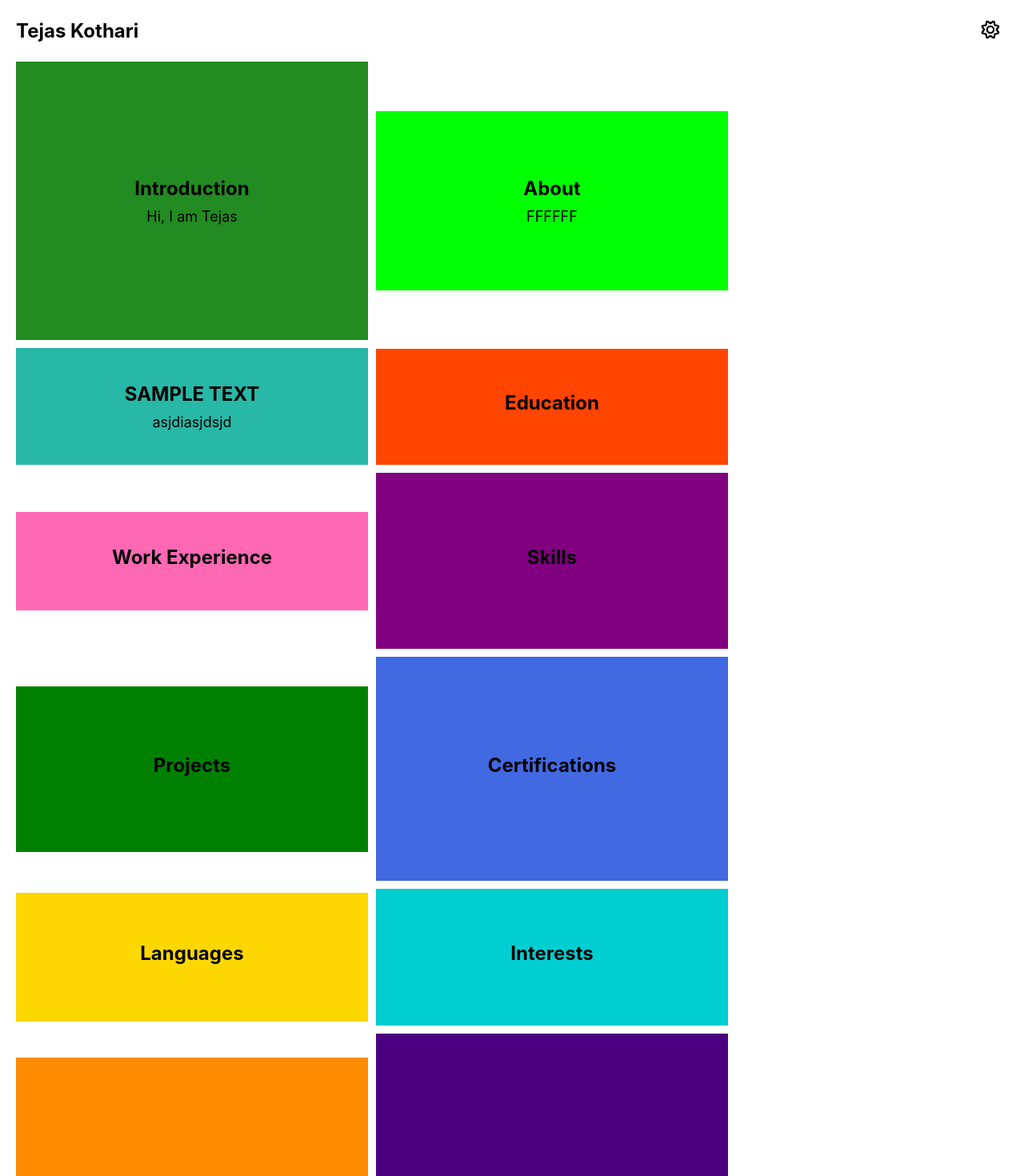
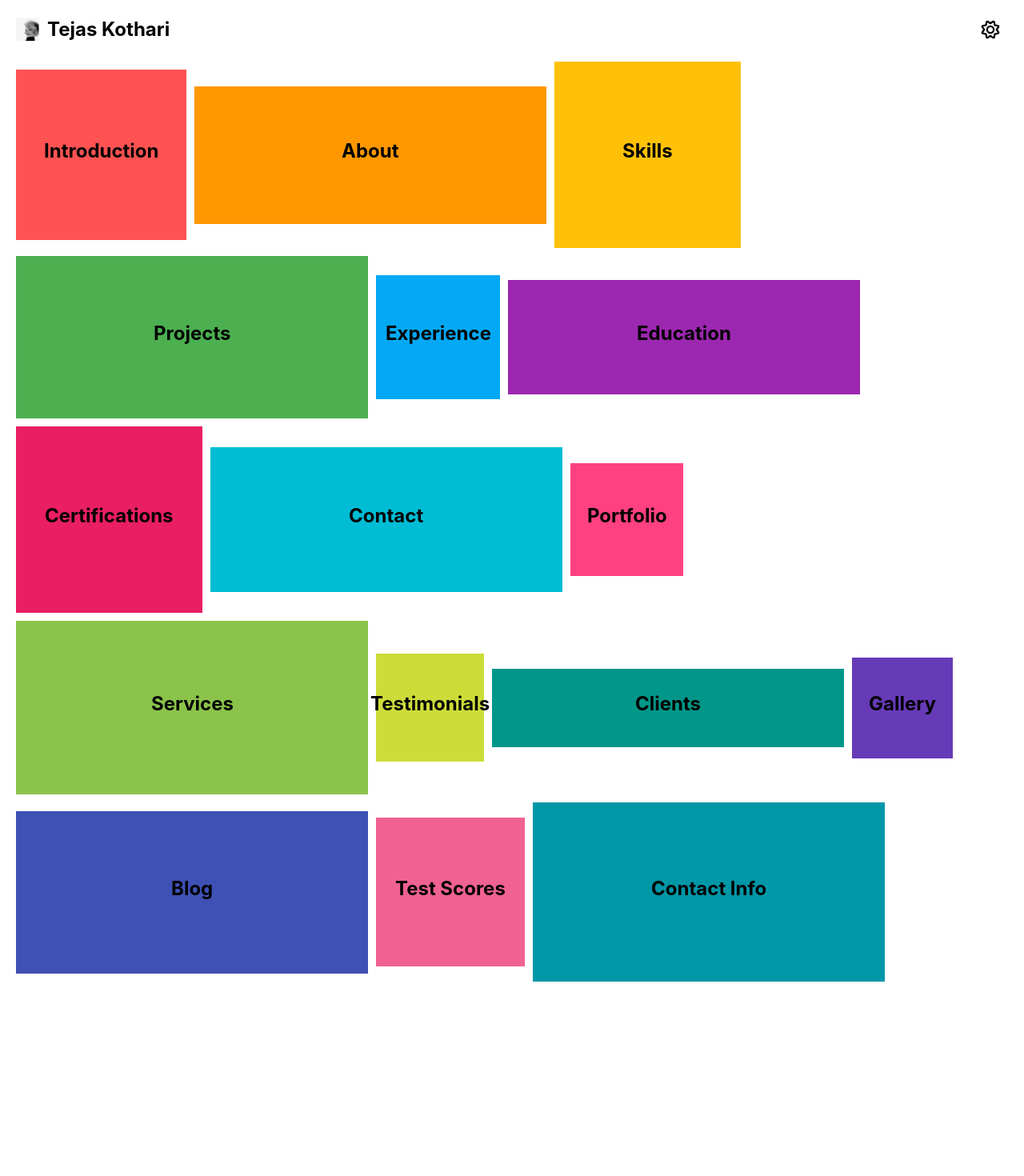
Before and after one commit to tejas-k3/tejas-kothari-portfolio, a React (Create React App) app: page / in a window 1280 px wide. Shown: the top 1470 px of the page at 80% size. After the commit the page ends 1247 px from the top, so only its background shows below. Built offline with nearby package versions, Linux system fonts and the light colour scheme.

Commit message:
Added pfp and fade effect

```diff
--- a/src/App.css
+++ b/src/App.css
@@ -3,17 +3,21 @@
   padding: 20px;
   min-height: 100vh;
   transition: background-color 0.3s;
-  color:Black;
+  color: Black;
 }
 
 .header {
   display: flex;
   justify-content: space-between;
   align-items: center;
+  cursor: pointer;
   margin-bottom: 20px;
 }
 
 .title {
+  display: flex;
+  align-items: center;
+  margin-bottom: 5px; /* Add margin-bottom for the desired gap */
   font-size: 24px;
   font-weight: bold;
 }
@@ -45,5 +49,5 @@
 /* Dark theme styles */
 .dark {
   background-color: black;
-  color:white;
+  color: white;
 }
--- a/src/App.js
+++ b/src/App.js
@@ -1,29 +1,54 @@
-import React, { useState, createContext } from "react";
+import React, { useState, createContext, useRef, useEffect } from "react";
 import "./App.css";
 import sunIcon from "./sun.svg";
 import moonIcon from "./moon.svg";
 import Tile from "./Tile";
 import data from "./data.json";
+import itachiImage from "./pfp.jpg"; // Import the image
 
 const ThemeContext = createContext();
 
 function App() {
   const [isDarkMode, setIsDarkMode] = useState(false);
+  const titleRef = useRef(null);
+  const [imageSize, setImageSize] = useState(0);
+  const [areTilesVisible, setAreTilesVisible] = useState(true);
+
+  useEffect(() => {
+    if (titleRef.current) {
+      const titleHeight = titleRef.current.offsetHeight;
+      setImageSize(titleHeight);
+    }
+  }, []);
+
+  const handleTitleClick = () => {
+    setAreTilesVisible(false); // Hide the tiles
+    setTimeout(() => setAreTilesVisible(true), 600); // Show the tiles after 2 seconds
+  };
 
   const toggleTheme = () => {
     setIsDarkMode(!isDarkMode);
+  };
+
+  const imageStyle = {
+    height: `${imageSize}px`,
+    width: `${imageSize}px`,
+    marginRight: "10px", // Add margin to create space between image and text
   };
 
   return (
     <ThemeContext.Provider value={isDarkMode}>
       <div className={`App ${isDarkMode ? "dark" : "light"}`}>
         <header className="header">
-          <div className="title">Tejas Kothari</div>
+          <div className="title">
+            <img className="portrait" src={itachiImage} alt="Portrait" style={imageStyle} />
+            <span ref={titleRef} onClick={handleTitleClick}>Tejas Kothari</span>
+          </div>
           <button className="theme-toggle" onClick={toggleTheme}>
             <img src={isDarkMode ? moonIcon : sunIcon} alt="Theme toggle" />
           </button>
         </header>
-        <div className="tile-container">
+        <div className={`tile-container ${areTilesVisible ? "" : "fade-out"}`}>
           {data.tiles.map((tile, index) => (
             <Tile
               key={index}
--- a/src/Tile.css
+++ b/src/Tile.css
@@ -1,19 +1,26 @@
 .tile {
+  position: relative;
   display: flex;
   flex-direction: column;
   justify-content: center;
   align-items: center;
   background-color: var(--tile-color);
-  /* border-radius: 10px; */
   padding: 20px;
-  min-width: var(--tile-width); /* Add min-width property */
-  min-height: var(--tile-height); /* Add min-height property */
+  width: var(--tile-width);
+  height: var(--tile-height);
+  cursor: pointer;
+  transition: transform 0.3s ease;
+  perspective: 1000px; /* Add perspective for 3D transformation */
 }
+
 .tile-name {
   font-size: 24px;
   font-weight: bold;
   color: var(--text-color);
   margin-bottom: 10px;
+  transform: rotateY(
+    180deg
+  ); /* Add this property to ensure proper orientation */
 }
 
 .tile-content {
@@ -22,6 +29,7 @@
   white-space: nowrap;
   font-size: 18px;
   color: var(--text-color);
+  transform: rotateY(180deg);
 }
 
 .tile-container {
@@ -30,7 +38,34 @@
   justify-content: flex-start;
   align-content: flex-start;
   gap: 10px;
+  opacity: 1;
+  transition: opacity 0.3s ease-in-out;
+}
+
+.tile-container.fade-out {
+  opacity: 0;
 }
 .tile.dark {
-  color:white;
+  color: white;
 }
+
+.tile.flipped {
+  transform: rotateY(180deg);
+}
+
+.side {
+  position: absolute;
+  top: 0;
+  left: 0;
+  width: 100%;
+  height: 100%;
+  backface-visibility: hidden;
+}
+
+.front {
+  z-index: 2;
+}
+
+.back {
+  transform: rotateY(180deg);
+}
--- a/src/Tile.js
+++ b/src/Tile.js
@@ -1,25 +1,24 @@
-import React, { useContext } from 'react';
+import React, { useContext, useState } from 'react';
 import './Tile.css';
-import { ThemeContext } from './App'; // Import the ThemeContext from App.js
+import { ThemeContext } from './App';
 
 const Tile = ({ tileName, content, isSquare, color }) => {
-  const isDarkMode = useContext(ThemeContext); // Access the theme value from the ThemeContext
+  const isDarkMode = useContext(ThemeContext);
+  const [isFlipped, setIsFlipped] = useState(false);
 
   const tileStyle = {
     '--tile-color': color,
-    '--text-color': isDarkMode ? 'white' : 'black', // Update the text color based on the theme value
+    '--text-color': isDarkMode ? 'white' : 'black',
   };
 
   const getRandomSize = () => {
     const minSize = 50;
-    const maxSize = 400;
+    const maxSize = 200;
     var num = Math.floor(Math.random() * (maxSize - minSize + 1) + minSize);
-    // console.log(num);
     return num;
   };
 
   const tileSize = `${getRandomSize()}px`;
-
   if (isSquare) {
     tileStyle['--tile-width'] = tileSize;
     tileStyle['--tile-height'] = tileSize;
@@ -28,12 +27,20 @@ const Tile = ({ tileName, content, isSquare, color }) => {
     tileStyle['--tile-height'] = tileSize;
   }
 
+  const handleClick = () => {
+    setIsFlipped(!isFlipped);
+  };
+
+  const tileClass = `tile ${isFlipped ? 'flipped' : ''}`;
+
   return (
-    <div className="tile" style={tileStyle}>
-      <div className="tile-name">{tileName}</div>
-      <div className="tile-content">{content}</div>
+    <div className={tileClass} style={tileStyle} onClick={handleClick}>
+      <div className="tile-content">
+        {isFlipped ? content : <div className="tile-name">{tileName}</div>}
+      </div>
     </div>
   );
 };
 
+
 export default Tile;
--- a/src/data.json
+++ b/src/data.json
@@ -3,98 +3,98 @@
     {
       "tileName": "Introduction",
       "content": "Hi, I am Tejas",
-      "isSquare": false,
-      "color": "#228B22"
+      "isSquare": true,
+      "color": "#FF5252"
     },
     {
       "tileName": "About",
       "content": "FFFFFF",
       "isSquare": false,
-      "color": "#00FF00"
+      "color": "#FF9800"
     },
     {
-      "tileName": "SAMPLE TEXT",
-      "content": "asjdiasjdsjd",
+      "tileName": "Skills",
+      "content": "",
+      "isSquare": true,
+      "color": "#FFC107"
+    },
+    {
+      "tileName": "Projects",
+      "content": "",
       "isSquare": false,
-      "color": "#28b8a7"
+      "color": "#4CAF50"
+    },
+    {
+      "tileName": "Experience",
+      "content": "",
+      "isSquare": true,
+      "color": "#03A9F4"
     },
     {
       "tileName": "Education",
       "content": "",
       "isSquare": false,
-      "color": "#FF4500"
-    },
-    {
-      "tileName": "Work Experience",
-      "content": "",
-      "isSquare": false,
-      "color": "#FF69B4"
-    },
-    {
-      "tileName": "Skills",
-      "content": "",
-      "isSquare": false,
-      "color": "#800080"
-    },
-    {
-      "tileName": "Projects",
-      "content": "",
-      "isSquare": false,
-      "color": "#008000"
+      "color": "#9C27B0"
     },
     {
       "tileName": "Certifications",
       "content": "",
-      "isSquare": false,
-      "color": "#4169E1"
+      "isSquare": true,
+      "color": "#E91E63"
     },
     {
-      "tileName": "Languages",
+      "tileName": "Contact",
       "content": "",
       "isSquare": false,
-      "color": "#FFD700"
+      "color": "#00BCD4"
     },
     {
-      "tileName": "Interests",
+      "tileName": "Portfolio",
+      "content": "",
+      "isSquare": true,
+      "color": "#FF4081"
+    },
+    {
+      "tileName": "Services",
       "content": "",
       "isSquare": false,
-      "color": "#00CED1"
+      "color": "#8BC34A"
     },
     {
-      "tileName": "Volunteer Work",
+      "tileName": "Testimonials",
+      "content": "",
+      "isSquare": true,
+      "color": "#CDDC39"
+    },
+    {
+      "tileName": "Clients",
       "content": "",
       "isSquare": false,
-      "color": "#FF8C00"
+      "color": "#009688"
     },
     {
-      "tileName": "Publications",
+      "tileName": "Gallery",
+      "content": "",
+      "isSquare": true,
+      "color": "#673AB7"
+    },
+    {
+      "tileName": "Blog",
       "content": "",
       "isSquare": false,
-      "color": "#4B0082"
+      "color": "#3F51B5"
     },
     {
-      "tileName": "Awards",
+      "tileName": "Test Scores",
+      "content": "",
+      "isSquare": true,
+      "color": "#F06292"
+    },
+    {
+      "tileName": "Contact Info",
       "content": "",
       "isSquare": false,
-      "color": "#DC143C"
-    },
-    {
-      "tileName": "References",
-      "content": "",
-      "isSquare": false,
-      "color": "#6A5ACD"
-    },
-    {
-      "tileName": "Hobbies",
-      "content": "",
-      "isSquare": false,
-      "color": "#FF1493"
-    },
-    {
-      "tileName": "Contact Information",
-      "content": "",
-      "isSquare": false,
-      "color": "#1E90FF"
+      "color": "#0097A7"
     }
   ]
 }
```
Also changed, not shown: src/pfp.jpg (added).
